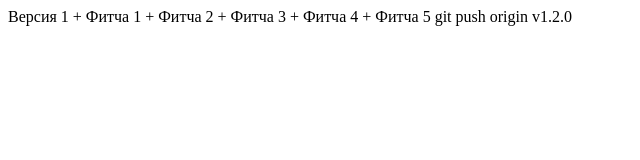
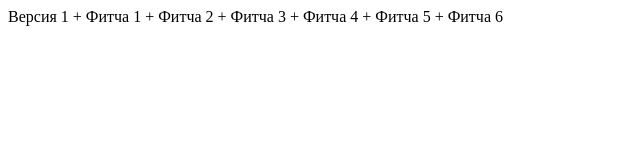
Before and after one commit to Oleg-Puzikov/git-learning1, a plain HTML site: page index.html in a window 1280 px wide. Shown: the full height of the page, 0-640 px from the left. Drawn offline with Linux system fonts and the light colour scheme.

Commit message:
feat: добавить строку6 «+ Фитча 6»

```diff
--- a/index.html
+++ b/index.html
@@ -7,5 +7,6 @@
         + Фитча 3
         + Фитча 4
         + Фитча 5
+        + Фитча 6
     </body>
-</html>git push origin v1.2.0
+</html>
```
